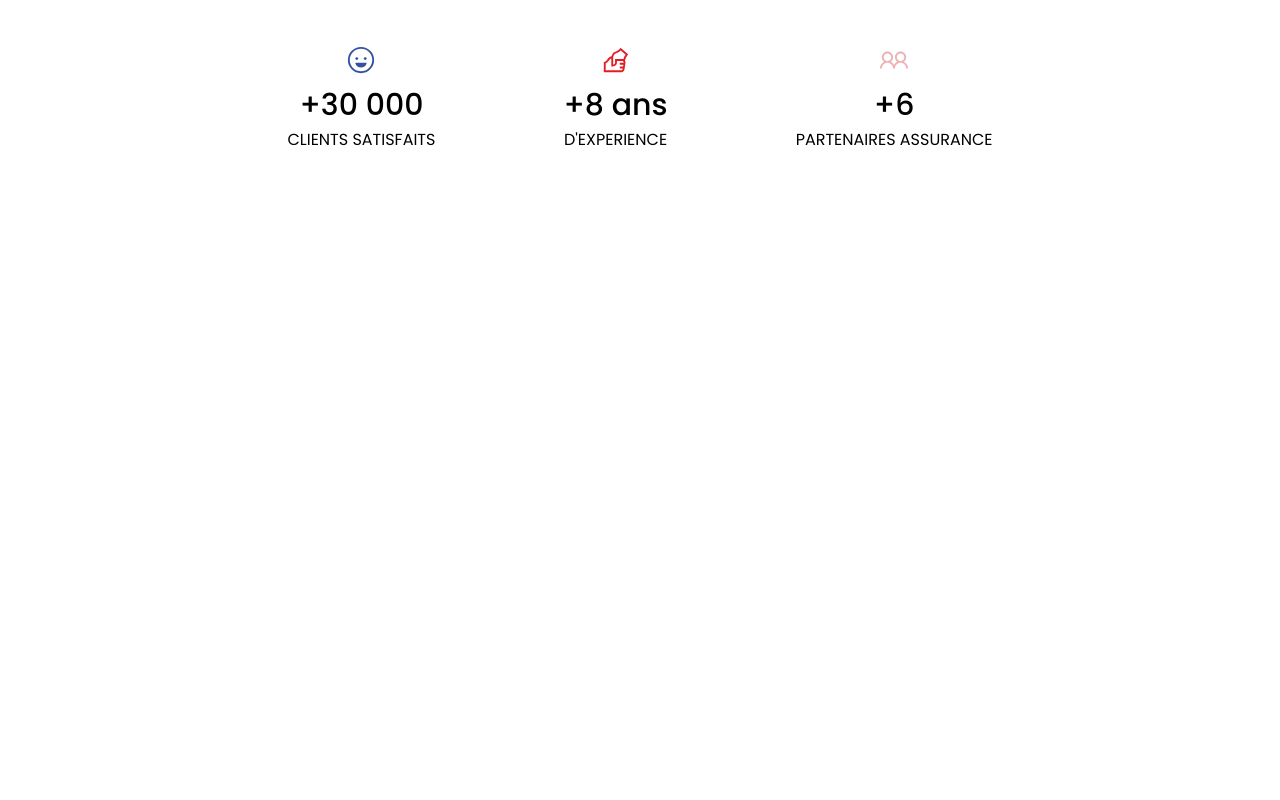
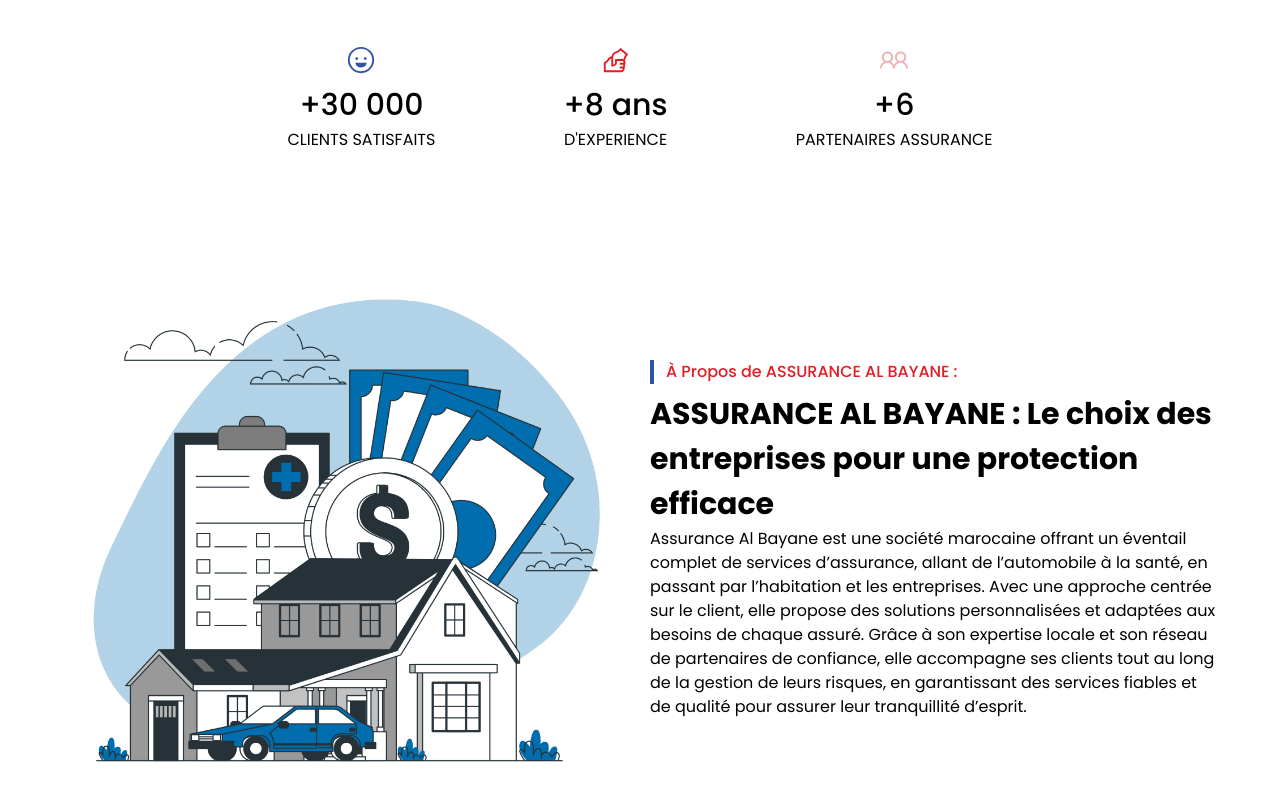
Before and after one commit to imanee11/insurance, a React (Create React App) app: page / in a window 1280 px wide. Shown: the part 795-1595 px from the top of the page. Before the commit the page ends 1051 px from the top, so only its background shows below. Built offline with nearby package versions, Linux system fonts and the light colour scheme.

Commit message:
add about section

```diff
--- a/src/components/home/Main.jsx
+++ b/src/components/home/Main.jsx
@@ -114,6 +114,26 @@
                     </div>
                 </section>
 
+
+                {/* about us */}
+                <section className='px-[5vw] pb-10'>
+                    <div className='flex gap-5 items-center'>
+                        {/* left */}
+                        <div className='w-[50vw]'>
+                            <img src={image.insurance} alt="" className='w-[100%] object-cover object-top rounded-xl ' />
+                        </div>
+
+
+                        {/* right */}
+                        <div className='w-[50vw]'>
+                            <p className='border-l-[4px] border-l-[#3352A5] pl-3 text-[#E51C24] font-medium '>À Propos de <span className='uppercase'>assurance al bayane :</span></p>
+                            <p className='text-[30px] font-bold pt-2'><span className='uppercase'>assurance al bayane :</span> Le choix des entreprises pour une protection efficace</p>
+                            <p>Assurance Al Bayane est une société marocaine offrant un éventail complet de services d’assurance, allant de l’automobile à la santé, en passant par l’habitation et les entreprises. Avec une approche centrée sur le client, elle propose des solutions personnalisées et adaptées aux besoins de chaque assuré. Grâce à son expertise locale et son réseau de partenaires de confiance, elle accompagne ses clients tout au long de la gestion de leurs risques, en garantissant des services fiables et de qualité pour assurer leur tranquillité d’esprit.</p>
+                        </div>
+                    </div>
+
+                </section>
+
             </div>
 
 
```
